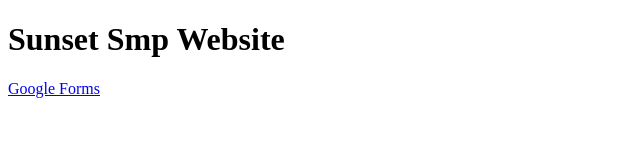
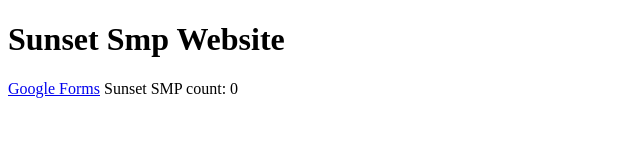
Before and after one commit to SunsetSmp/sunsetsmp.github.io, a plain HTML site: page index.html in a window 1280 px wide. Shown: the whole page, without its empty margins (0-640 px from the left). Drawn offline with Linux system fonts and the light colour scheme.

Commit message:
jdfkwjer

```diff
--- a/index.html
+++ b/index.html
@@ -4,10 +4,12 @@
         <title>Sunset Smp</title>
        <link rel="shortcut icon" type="image/ico" href="https://static.planetminecraft.com/files/image/minecraft/texture-pack/2021/709/14376136-pack_l.jpg">
         <h1>Sunset Smp Website</h1>
+        <!-- ... -->
+    <script src="https://cdn.jsdelivr.net/gh/leonardosnt/mc-player-counter/dist/mc-player-counter.min.js"></script>
     </head>
 <body>
 <a href="https://www.w3schools.com/">Google Forms</a>
-
+Sunset SMP count: <span data-playercounter-ip="lastlife.pokus.cc">0</span>
 </body>
 
 </html>
```
